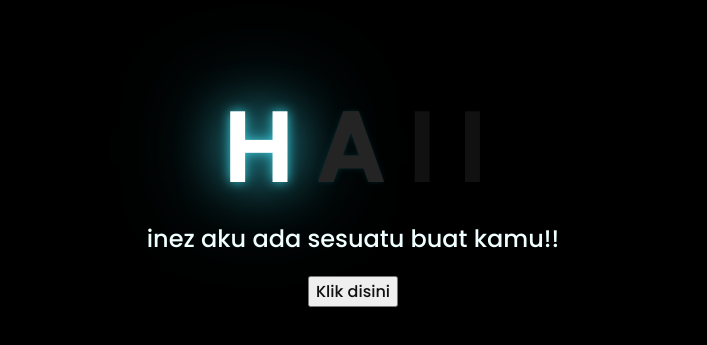
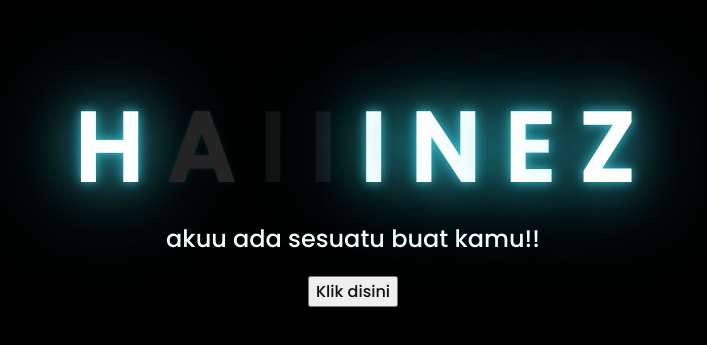
Before and after one commit to cond1t/flnz-test, a plain HTML site: page index.html in a window 1280 px wide. Shown: the part 217-562 px from the top of the page, without its empty margins (295-1002 px from the left). Drawn offline with Linux system fonts and the light colour scheme.

Commit message:
Update index.html

```diff
--- a/index.html
+++ b/index.html
@@ -15,10 +15,15 @@
         <span>A</span>
         <span>I</span>
         <span>I</span>
+        <span></span>
+        <span>I</span>
+        <span>N</span>
+        <span>E</span>
+        <span>Z</span>
 
     </div>
     <div class="description">
-        <span>inez aku ada sesuatu buat kamu!!</span>
+        <span>akuu ada sesuatu buat kamu!!</span>
     </div>
     <div class="button">
         <button>
```
